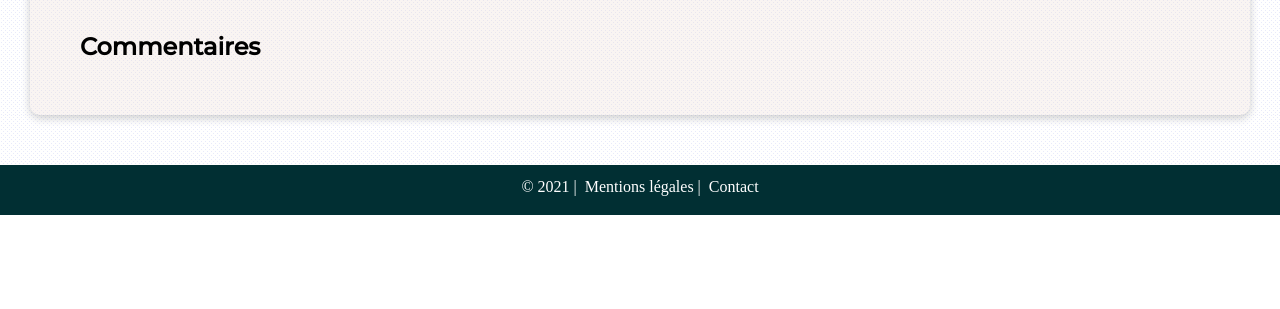
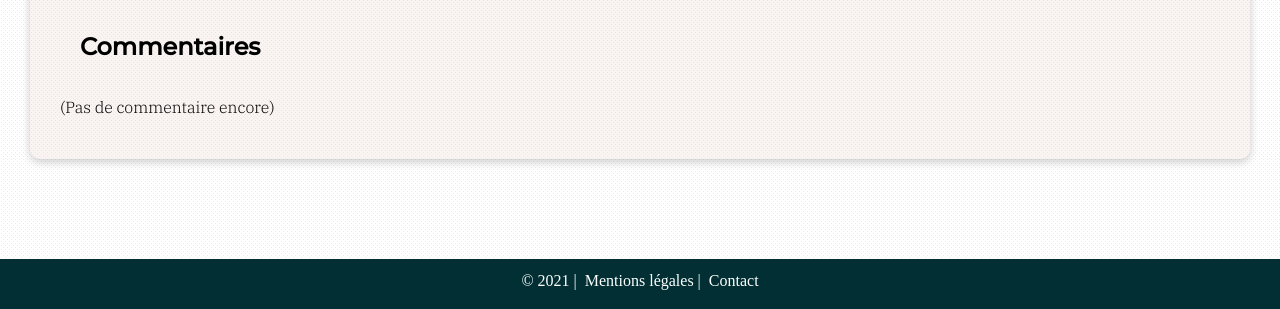
Before and after one commit to Lime5005/gbaf, a PHP site: page /acteur.php?acteur=1 in a window 1280 px wide. Shown: the part 694-1003 px from the top of the page. Before the commit the page ends 909 px from the top, so only its background shows below. Run offline with PHP 8.4, Linux system fonts and the light colour scheme; the visitor is signed in with stand-in values (Sample User, id 1); data that the repository does not hold is empty.

Commit message:
add a comment when 0 comments data

```diff
--- a/acteur.php
+++ b/acteur.php
@@ -99,6 +99,9 @@
             ORDER BY date_created DESC");
 
             $req->execute([$_GET['acteur']]);
+            if ($req->rowCount() == 0) {
+              echo "<p>(Pas de commentaire encore)</p>";
+            } else {
               while ($data = $req->fetch()) { ?>
                 <p><?php echo '<i class="fas fa-user-circle"></i> ' . '<span class="comment-name">' .
                 $data['first_name'] . '</span>'; ?><span class="comment-date"><?php echo '&nbsp;&nbsp;' . $data['date']; ?></span></p>
@@ -108,5 +111,6 @@
               ?>
           </div><?php
         }
+    }
 include_once('footer.php');
 ?>
```
Lines whose indentation alone changed are shown as unchanged.
